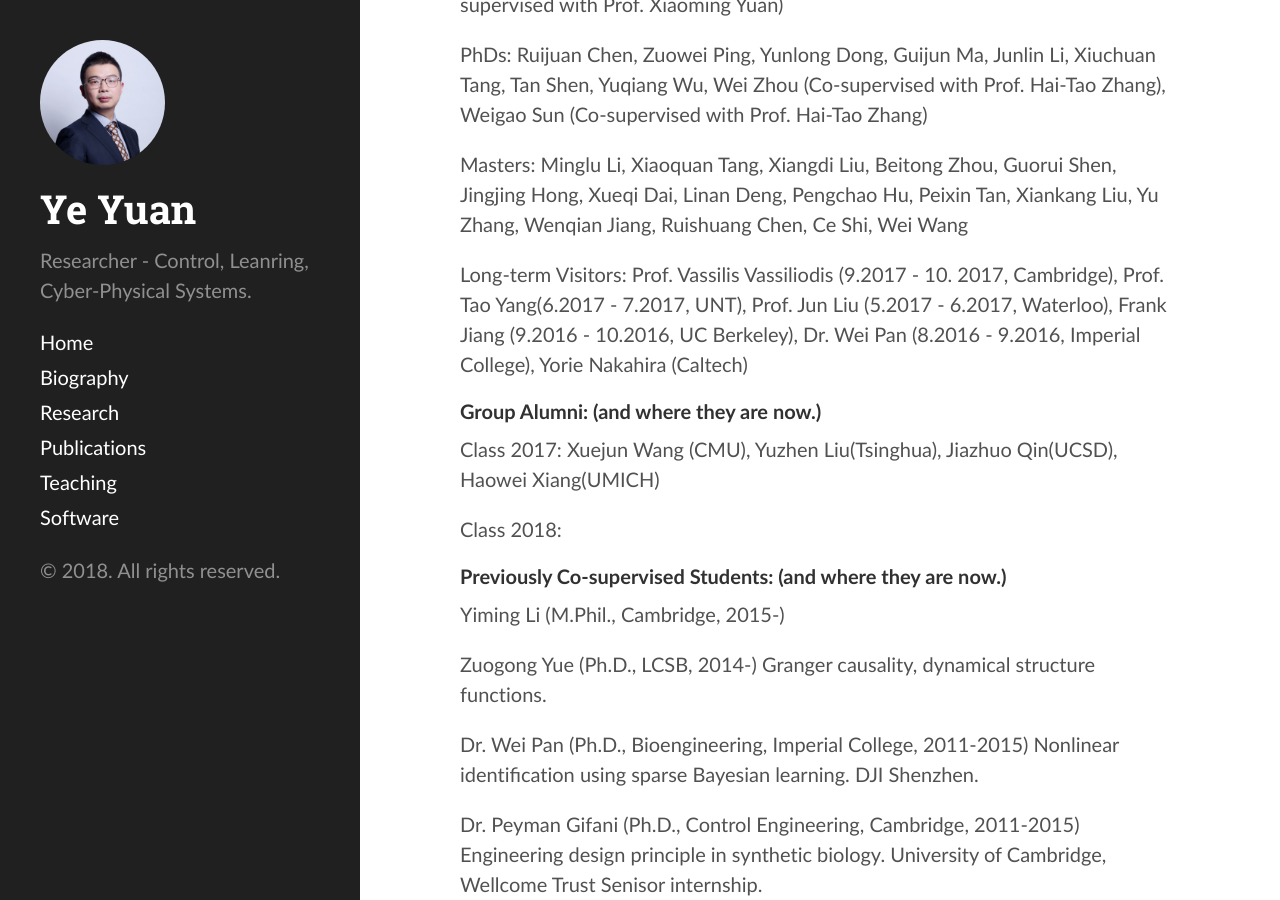
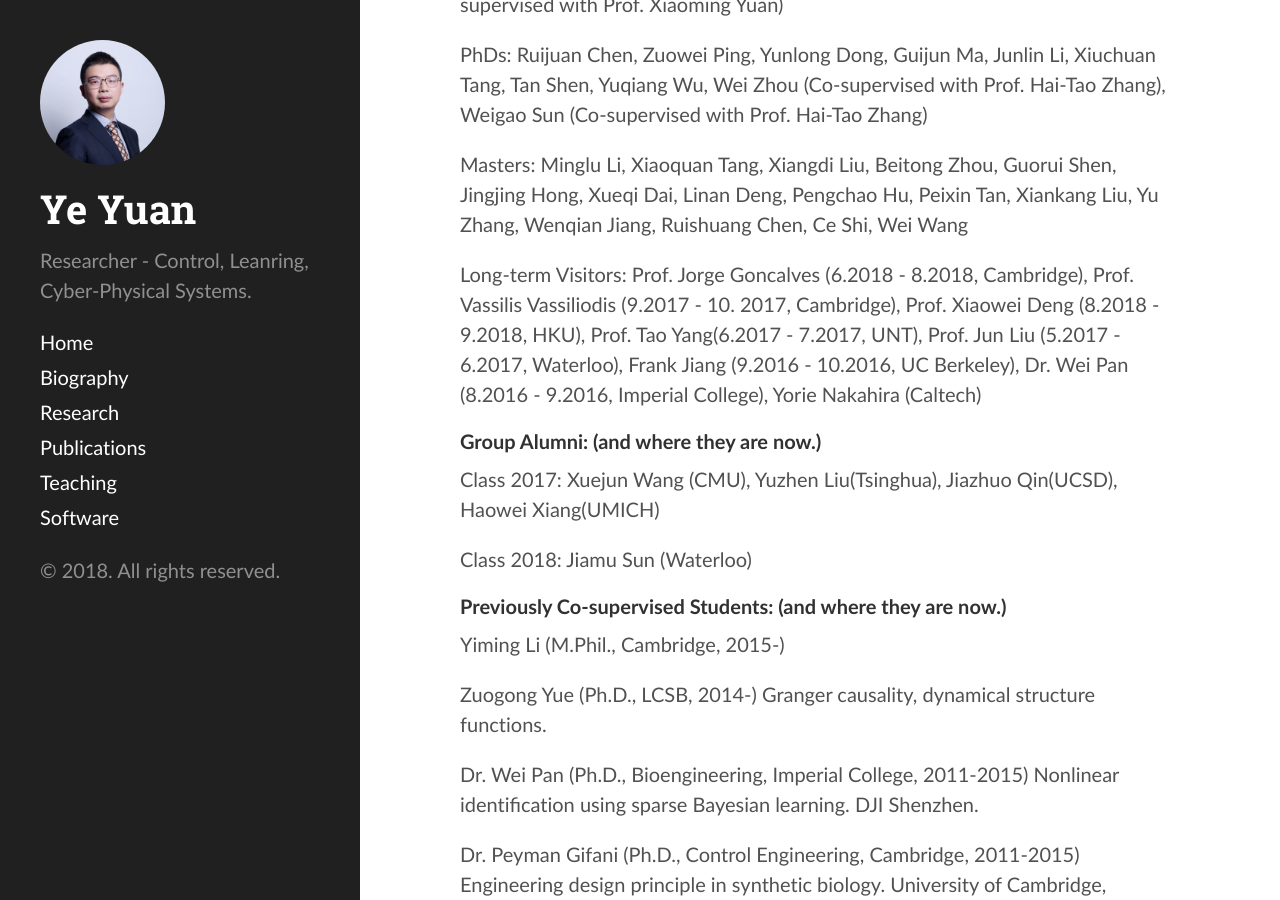
Before and after one commit to yy311/yy311.github.io, a Jekyll site: the page built from research.md, in a window 1280 px wide and 900 px high, scrolled down 616 px. Built offline with Jekyll 4.4.1, drawn with Linux system fonts in a browser that asks for light colours.

Commit message:
Update research.md

```diff
--- a/research.md
+++ b/research.md
@@ -25,13 +25,13 @@
 
 Masters: Minglu Li, Xiaoquan Tang, Xiangdi Liu, Beitong Zhou, Guorui Shen, Jingjing Hong, Xueqi Dai, Linan Deng, Pengchao Hu, Peixin Tan, Xiankang Liu, Yu Zhang, Wenqian Jiang, Ruishuang Chen, Ce Shi, Wei Wang
 
-Long-term Visitors: Prof. Vassilis Vassiliodis (9.2017 - 10. 2017, Cambridge), Prof. Tao Yang(6.2017 - 7.2017, UNT), Prof. Jun Liu (5.2017 - 6.2017, Waterloo), Frank Jiang (9.2016 - 10.2016, UC Berkeley), Dr. Wei Pan (8.2016 - 9.2016, Imperial College), Yorie Nakahira (Caltech)
+Long-term Visitors: Prof. Jorge Goncalves (6.2018 - 8.2018, Cambridge), Prof. Vassilis Vassiliodis (9.2017 - 10. 2017, Cambridge), Prof. Xiaowei Deng (8.2018 - 9.2018, HKU), Prof. Tao Yang(6.2017 - 7.2017, UNT), Prof. Jun Liu (5.2017 - 6.2017, Waterloo), Frank Jiang (9.2016 - 10.2016, UC Berkeley), Dr. Wei Pan (8.2016 - 9.2016, Imperial College), Yorie Nakahira (Caltech)
 
 #### Group Alumni: (and where they are now.)
 
 Class 2017: Xuejun Wang (CMU), Yuzhen Liu(Tsinghua), Jiazhuo Qin(UCSD), Haowei Xiang(UMICH)
 
-Class 2018:
+Class 2018: Jiamu Sun (Waterloo)
 
 #### Previously Co-supervised Students: (and where they are now.)
 
```
